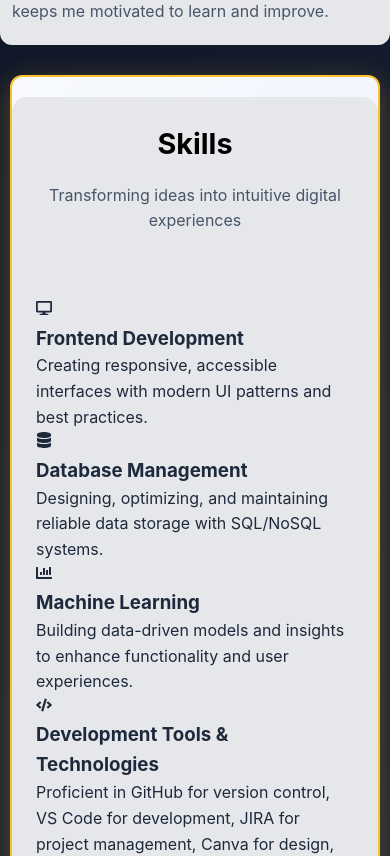
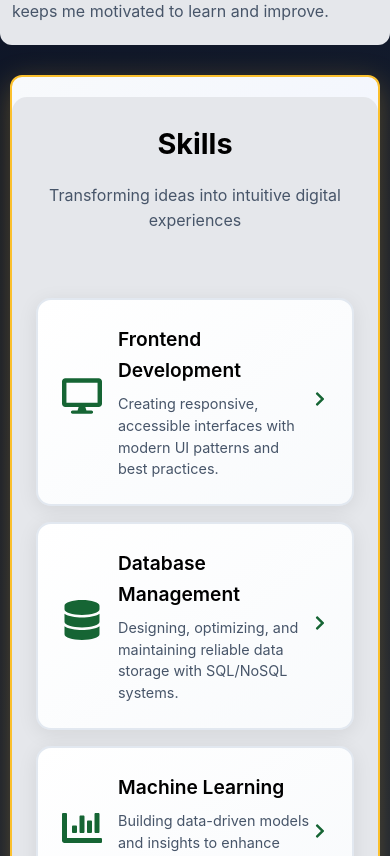
Before and after one commit to NaveenaSekar/Naveena-Sekar-, a React (Create React App) app: page / in a window 390 px wide. Shown: the part 1944-2800 px from the top of the page. Built offline with nearby package versions, Linux system fonts and the light colour scheme; the HTML template or start-up script is replaced by a standard one.

Commit message:
Updated changes

```diff
--- a/src/components/Skills.js
+++ b/src/components/Skills.js
@@ -17,6 +17,25 @@ const Skills = () => {
   const [isDatabasePanelOpen, setIsDatabasePanelOpen] = useState(false);
   const [isDevToolsPanelOpen, setIsDevToolsPanelOpen] = useState(false);
   const [isDeploymentPanelOpen, setIsDeploymentPanelOpen] = useState(false);
+
+  // Mobile accordion states
+  const [expandedSkill, setExpandedSkill] = useState(null);
+  const [isMobile, setIsMobile] = useState(false);
+
+  // Detect mobile
+  React.useEffect(() => {
+    const checkMobile = () => {
+      setIsMobile(window.innerWidth <= 768);
+    };
+    checkMobile();
+    window.addEventListener('resize', checkMobile);
+    return () => window.removeEventListener('resize', checkMobile);
+  }, []);
+
+  const toggleSkillExpansion = (skillTitle) => {
+    if (!isMobile) return; // Only work on mobile
+    setExpandedSkill(prev => prev === skillTitle ? null : skillTitle);
+  };
 
   const frontendSkills = [
     { name: "HTML", icon: <FaHtml5 />, color: "#E34F26" },
@@ -51,7 +70,8 @@ const Skills = () => {
       icon: <FaDesktop />,
       highlighted: false,
       borderColor: "#16a34a", // Green
-      onClick: () => setIsFrontendPanelOpen(true)
+      onClick: () => isMobile ? toggleSkillExpansion("Frontend Development") : setIsFrontendPanelOpen(true),
+      skills: frontendSkills
     },
     {
       title: "Database Management",
@@ -59,14 +79,17 @@ const Skills = () => {
       icon: <FaDatabase />,
       highlighted: false,
       borderColor: "#0ea5e9", // Teal/Blue
-      onClick: () => setIsDatabasePanelOpen(true)
+      onClick: () => isMobile ? toggleSkillExpansion("Database Management") : setIsDatabasePanelOpen(true),
+      skills: databaseSkills
     },
     {
       title: "Machine Learning",
       description: "Building data-driven models and insights to enhance functionality and user experiences.",
       icon: <FaChartBar />,
       highlighted: false,
-      borderColor: "#9333ea" // Purple
+      borderColor: "#9333ea", // Purple
+      onClick: () => isMobile ? toggleSkillExpansion("Machine Learning") : null,
+      skills: []
     },
     {
       title: "Development Tools & Technologies",
@@ -74,7 +97,8 @@ const Skills = () => {
       icon: <FaCode />,
       highlighted: false,
       borderColor: "#f59e0b", // Amber
-      onClick: () => setIsDevToolsPanelOpen(true)
+      onClick: () => isMobile ? toggleSkillExpansion("Development Tools & Technologies") : setIsDevToolsPanelOpen(true),
+      skills: devToolsSkills
     },
     {
       title: "Deployment & Hosting",
@@ -82,7 +106,8 @@ const Skills = () => {
       icon: <FaCloud />,
       highlighted: false,
       borderColor: "#2196f3", // Blue
-      onClick: () => setIsDeploymentPanelOpen(true)
+      onClick: () => isMobile ? toggleSkillExpansion("Deployment & Hosting") : setIsDeploymentPanelOpen(true),
+      skills: deploymentSkills
     }
   ];
 
@@ -127,8 +152,71 @@ const Skills = () => {
           <p>Transforming ideas into intuitive digital experiences</p>
         </motion.div>
 
+        {isMobile ? (
+          <div className="mobile-skills-accordion">
+            {services.map((service, index) => (
+              <motion.div
+                key={service.title}
+                className="skill-accordion-item"
+                initial={{ opacity: 0, y: 20 }}
+                animate={{ opacity: 1, y: 0 }}
+                transition={{ duration: 0.3, delay: index * 0.1 }}
+              >
+                <motion.div
+                  className="skill-accordion-header"
+                  onClick={() => toggleSkillExpansion(service.title)}
+                  whileHover={{ scale: 1.02 }}
+                  whileTap={{ scale: 0.98 }}
+                >
+                  <div className="skill-accordion-icon">
+                    {service.icon}
+                  </div>
+                  <div className="skill-accordion-title">
+                    <h3>{service.title}</h3>
+                    <p>{service.description}</p>
+                  </div>
+                  <motion.div
+                    className="skill-accordion-arrow"
+                    animate={{ rotate: expandedSkill === service.title ? 180 : 0 }}
+                    transition={{ duration: 0.3 }}
+                  >
+                    <FaChevronRight />
+                  </motion.div>
+                </motion.div>
+
+                <AnimatePresence>
+                  {expandedSkill === service.title && service.skills && (
+                    <motion.div
+                      className="skill-accordion-content"
+                      initial={{ height: 0, opacity: 0 }}
+                      animate={{ height: 'auto', opacity: 1 }}
+                      exit={{ height: 0, opacity: 0 }}
+                      transition={{ duration: 0.3, ease: 'easeInOut' }}
+                    >
+                      <div className="skill-accordion-skills">
+                        {service.skills.map((skill, skillIndex) => (
+                          <motion.div
+                            key={skill.name}
+                            className="skill-accordion-skill-item"
+                            initial={{ opacity: 0, x: -20 }}
+                            animate={{ opacity: 1, x: 0 }}
+                            transition={{ delay: skillIndex * 0.1 }}
+                          >
+                            <div className="skill-accordion-skill-icon" style={{ color: skill.color }}>
+                              {skill.icon}
+                            </div>
+                            <span className="skill-accordion-skill-name">{skill.name}</span>
+                          </motion.div>
+                        ))}
+                      </div>
+                    </motion.div>
+                  )}
+                </AnimatePresence>
+              </motion.div>
+            ))}
+          </div>
+        ) : (
           <div className="skills-content">
-          {/* Desktop Carousel */}
             <div className="carousel-wrapper">
               <button className="carousel-nav-btn prev-btn" onClick={prevSlide}>
                 <FaChevronLeft />
@@ -188,29 +276,7 @@ const Skills = () => {
               ))}
             </div>
           </div>
-
-        {/* Mobile Skills List */}
-        <div className="mobile-skills-list">
-          {services.map((service, index) => (
-            <motion.div
-              key={service.title}
-              className="mobile-skill-item"
-              initial={{ opacity: 0, y: 20 }}
-              animate={{ opacity: 1, y: 0 }}
-              transition={{ duration: 0.3, delay: index * 0.1 }}
-              whileHover={{ scale: 1.02 }}
-              onClick={service.onClick}
-            >
-              <div className="mobile-skill-icon">
-                {service.icon}
-              </div>
-              <div className="mobile-skill-content">
-                <h3>{service.title}</h3>
-                <p>{service.description}</p>
-              </div>
-            </motion.div>
-          ))}
-        </div>
+        )}
 
         {/* Skills Bars */}
         <AnimatePresence>
```
Lines whose indentation alone changed are shown as unchanged.
